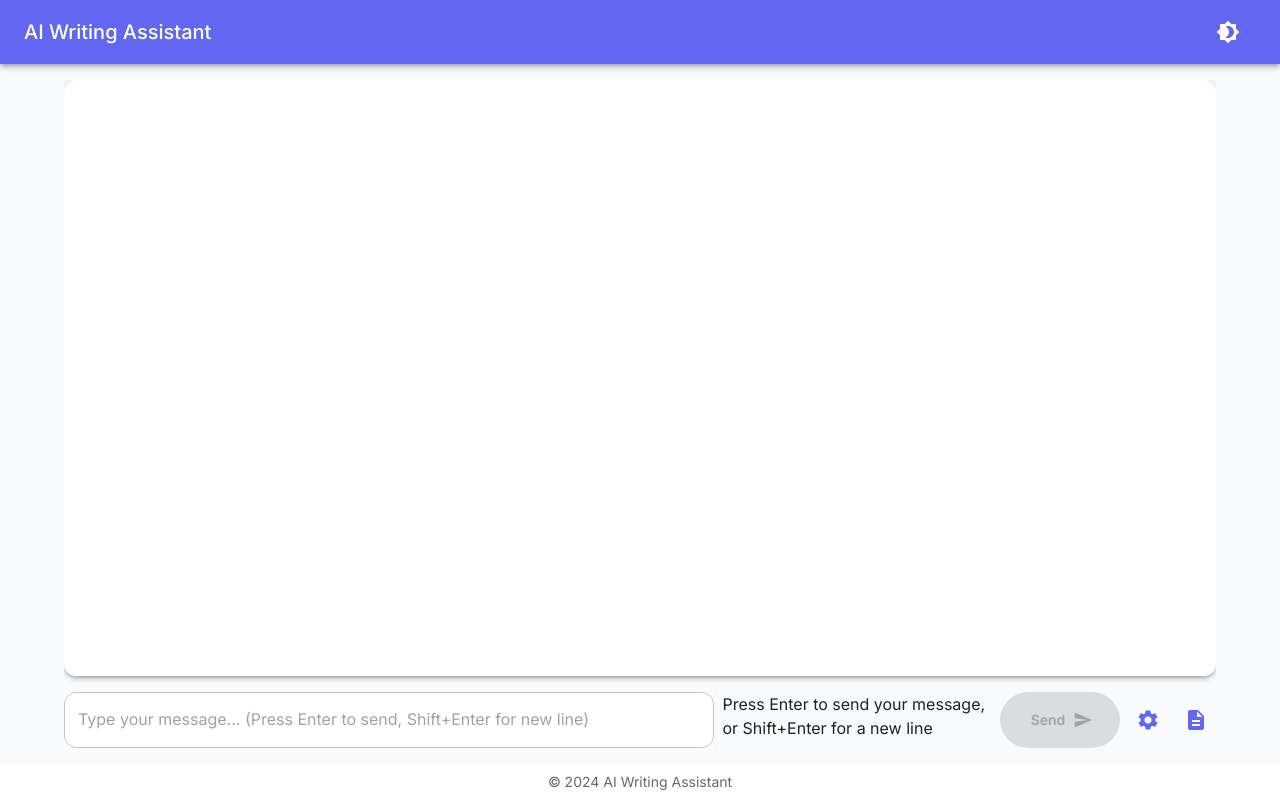
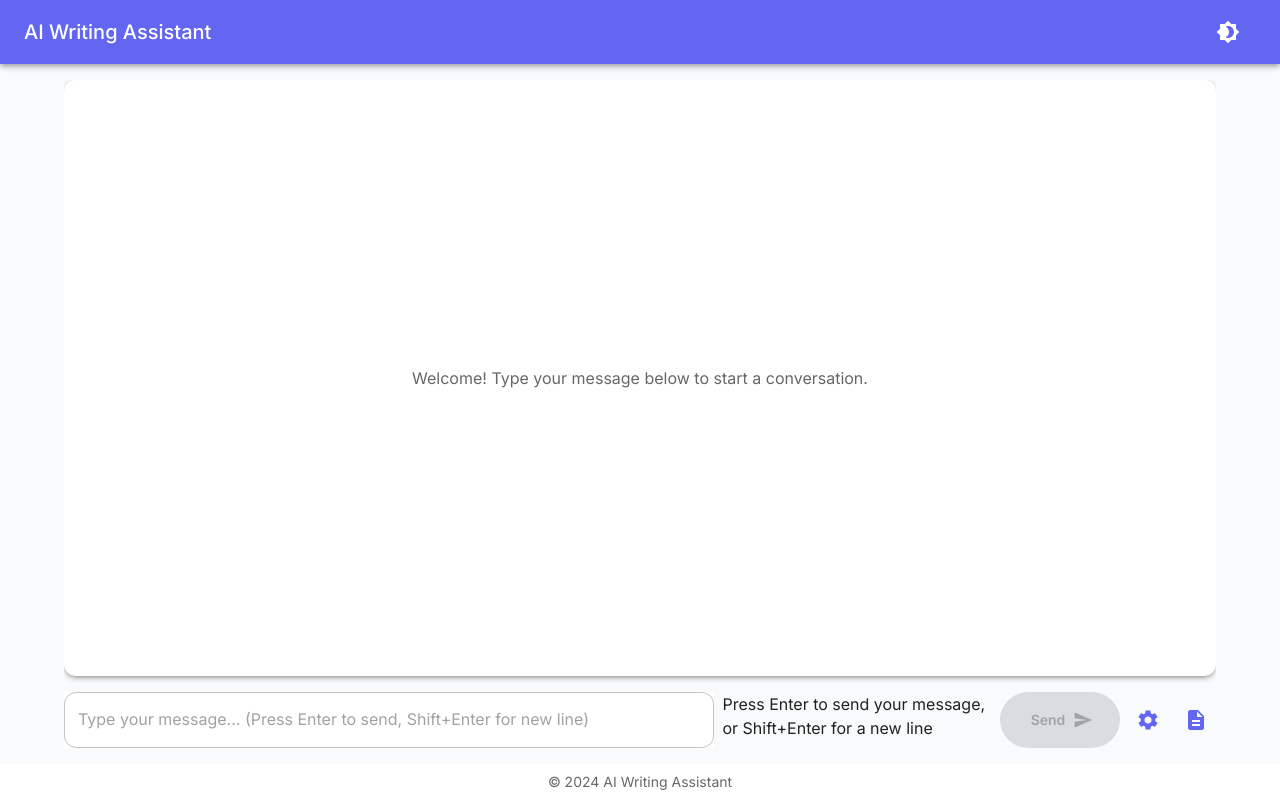
Before and after one commit to PierrunoYT/ai-writing-assistant, a React (Vite) app: page / in a window 1280 px wide. Built offline with nearby package versions, Linux system fonts and the light colour scheme.

Commit message:
fix: add minimum height and welcome message to chat interface to address empty space issue

```diff
--- a/src/components/ChatInterface.tsx
+++ b/src/components/ChatInterface.tsx
@@ -1,5 +1,5 @@
 import { useState } from 'react';
-import { Box, Paper } from '@mui/material';
+import { Box, Paper, Typography } from '@mui/material';
 import { useDispatch, useSelector } from 'react-redux';
 import { RootState } from '../store';
 import { addMessage, setLoading, setError, updateLastMessage } from '../store/slices/chatSlice';
@@ -171,11 +171,28 @@ const ChatInterface = () => {
               bgcolor: 'background.paper',
               mb: 2,
               display: 'flex',
-              flexDirection: 'column'
+              flexDirection: 'column',
+              minHeight: '400px' // Added minimum height
             }}
           >
             <Box sx={{ flex: 1, minHeight: 0 }}>
-              <VirtualizedMessageList messages={messages} />
+              {messages.length === 0 ? (
+                <Box sx={{
+                  height: '100%',
+                  display: 'flex',
+                  alignItems: 'center',
+                  justifyContent: 'center',
+                  textAlign: 'center',
+                  color: 'text.secondary',
+                  p: 3
+                }}>
+                  <Typography variant="body1">
+                    Welcome! Type your message below to start a conversation.
+                  </Typography>
+                </Box>
+              ) : (
+                <VirtualizedMessageList messages={messages} />
+              )}
             </Box>
           </Paper>
 
```
